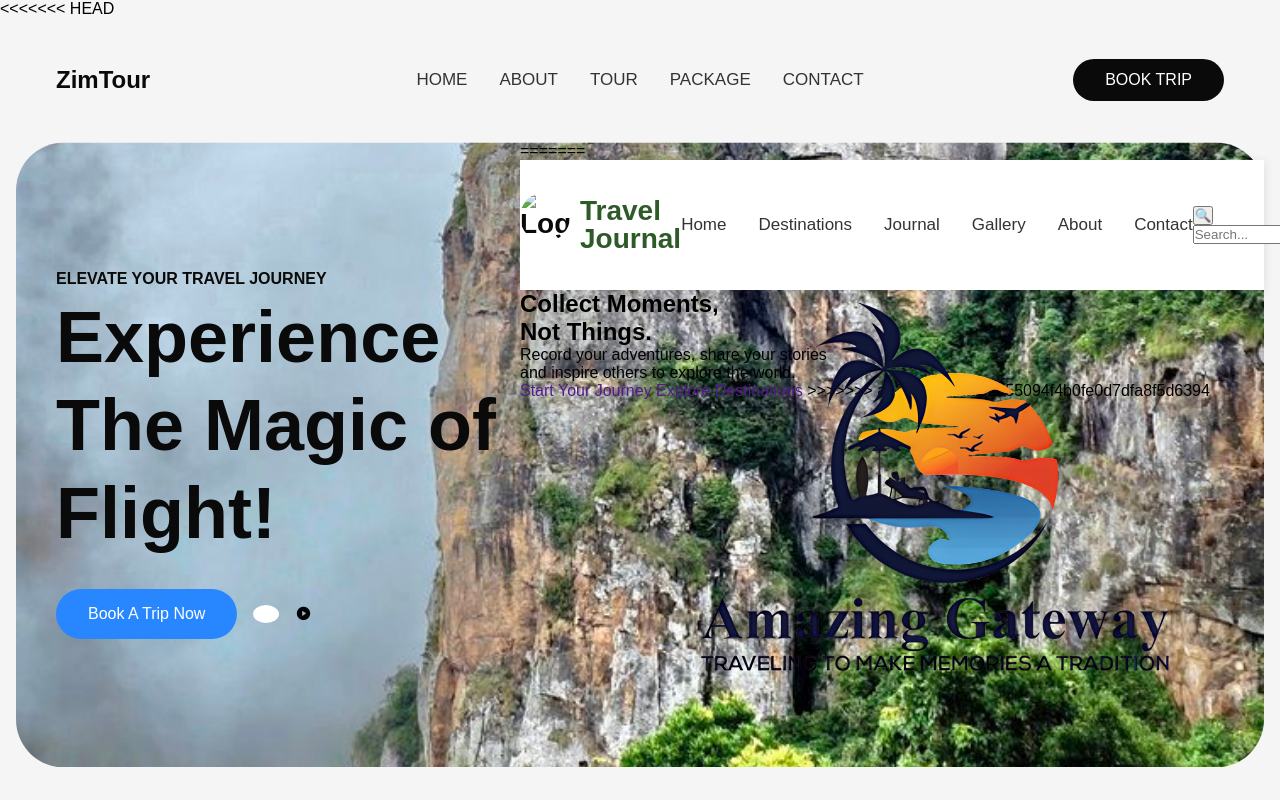
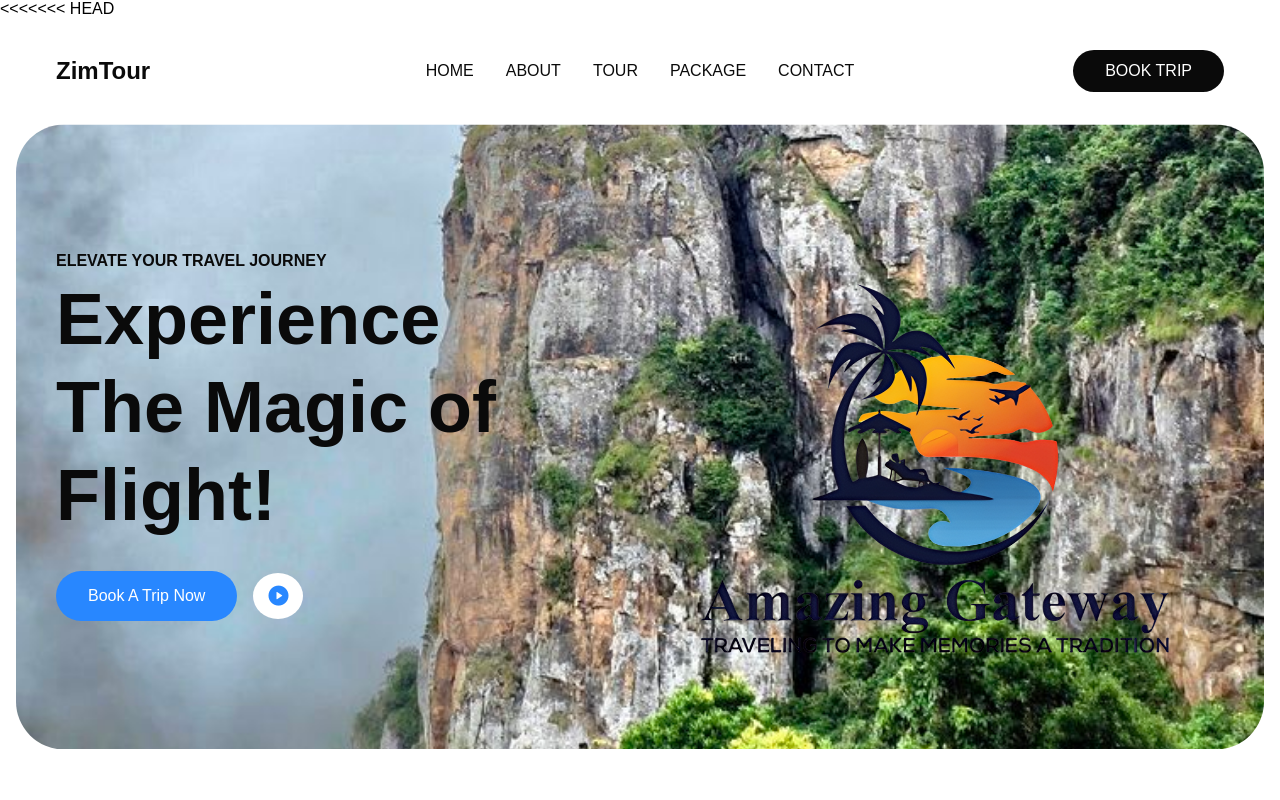
Before and after one commit to sirjani05/Travel-Journal, a plain HTML site: page index.html in a window 1280 px wide. Shown: the top 800 px of the page. Drawn offline with nearby package versions, Linux system fonts and the light colour scheme.

Commit message:
third commit

```diff
--- a/index.html
+++ b/index.html
@@ -43,84 +43,13 @@
         <h1>Experience The Magic of Flight!</h1>
         <div class="header-btns">
           <button class="btn">Book A Trip Now</button>
-          <a href="#"></a>
-          <span><i class="ri-play-circle-fill"></i></span>
+          <a href="#">
+            <span><i class="ri-play-circle-fill"></i></span>
+          </a>
         </div>
       </div>
       <div class="header-image">
         <img src="assets/nav-logo 1.png" alt="header">
-=======
-  <title>Travel Journal</title>
-  <link rel="shortcut icon" href="favicon.ico" type="image/x-icon">
-  <link rel="stylesheet" type="text/css" href="styles.css">
-   <link rel="stylesheet" href="navbar.css">
-</head>
-<body>
-   <nav id="nav-bar">
-    <div class="logo">
-    <img src="nav-logo 1.png" alt="Logo">
-    <h2 class="nav-head">Travel Journal</h2>
-</div>
-      <ul class="nav-links">
-
-        <a href="" class="links">
-        Home
-        </a>
-
-        <a href="" class="links">
-          Destinations
-        </a>
-
-        <a href="" class="links">
-          Journal
-        </a>
-
-        <a href="" class="links">
-          Gallery
-        </a>
-
-        <a href="" class="links">
-          About
-        </a>
-
-        <a href="" class="links">
-          Contact
-        </a>
-      </ul>
-      <ul class="nav-icons">
-
-       <div class="search-container">
-    <button id="search-btn">
-        🔍
-    </button>
-
-    <input type="text" id="search-input" placeholder="Search...">
-</div>
-        <svg class="darkmode-icon" xmlns="http://www.w3.org/2000/svg" height="30px" viewBox="0 -960 960 960" width="30px" fill="#1f1f1f"><path d="M480-120q-150 0-255-105T120-480q0-150 105-255t255-105q14 0 27.5 1t26.5 3q-41 29-65.5 75.5T444-660q0 90 63 153t153 63q55 0 101-24.5t75-65.5q2 13 3 26.5t1 27.5q0 150-105 255T480-120Zm0-80q88 0 158-48.5T740-375q-20 5-40 8t-40 3q-123 0-209.5-86.5T364-660q0-20 3-40t8-40q-78 32-126.5 102T200-480q0 116 82 198t198 82Zm-10-270Z"/></svg>
-      </ul>
-  </nav>
-
-  <section id="hero">
-    <div class="hero">
-      <h1 class="hero-head">
-        Collect Moments,
-        <br>
-        Not Things.
-      </h1>
-      <p class="hero-paragraph">
-        Record your adventures, share your stories
-        <br>
-        and inspire others to explore the world.
-      </p>
-      <div class="hero-btns">
-        <a href="" class="journey-btn">
-          Start Your Journey
-        </a>
-        <a href="" class="explore-btn">
-          Explore Destinations
-        </a>
->>>>>>> a03941c9ef7735355094f4b0fe0d7dfa8f5d6394
-      </div>
     </div>
   </header>
 
@@ -433,15 +362,9 @@
           </a></li>
         </ul>
       </div>
-<<<<<<< HEAD
     </div>
   </footer>
   <script src="https://unpkg.com/scrollreveal"></script>
   <script src="scripts.js"></script>
-=======
-  </section>
-  <script type="text/js" src="scripts.js"></script>
-  <script src="navbar.js"></script>
->>>>>>> a03941c9ef7735355094f4b0fe0d7dfa8f5d6394
 </body>
 </html>
```
